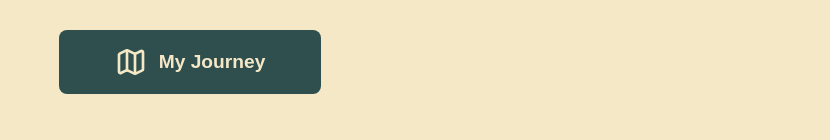
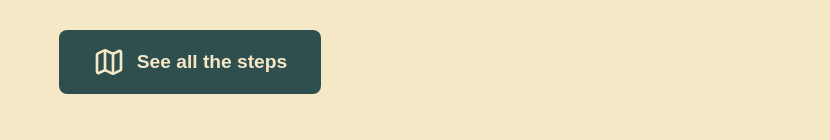
Before and after one commit to catancs/app-healthcare-elder-refugee, a React (Vite) app: page /gp-guidance in a window 1280 px wide. Shown: the part 332-472 px from the top of the page, without its empty margins (450-1280 px from the left). Built offline with nearby package versions, Linux system fonts and the light colour scheme.

Commit message:
addressed feedback task2: added journey button on SymptiomLogedScreen for clarity; adjusted text on GPGuidance for clarity.

```diff
--- a/src/screens/GPGuidanceScreen.tsx
+++ b/src/screens/GPGuidanceScreen.tsx
@@ -46,7 +46,7 @@ const GPGuidanceScreen: React.FC = () => {
       </div>
       <button className={sharedStyles.journeyButton} onClick={() => navigate('/journey-map')}>
         <Map size={32} />
-        <span>My Journey</span>
+        <span>See all the steps</span>
       </button>
       <button
         className={sharedStyles.primaryButton}
--- a/src/screens/SymptomLoggedScreen.tsx
+++ b/src/screens/SymptomLoggedScreen.tsx
@@ -1,9 +1,12 @@
 import React from 'react';
-import { CheckCircle } from 'lucide-react';
+import { useNavigate } from 'react-router-dom';
+import { CheckCircle, Map } from 'lucide-react';
 import ReadAloudButton from '../components/ReadAloudButton';
 import sharedStyles from '../styles/shared.module.css';
 
 const SymptomLoggedScreen: React.FC = () => {
+  const navigate = useNavigate();
+
   return (
     <>
       <ReadAloudButton />
@@ -13,6 +16,15 @@ const SymptomLoggedScreen: React.FC = () => {
         <p className={sharedStyles.description}>
           Your symptom has been saved. The next step is to contact your doctor (GP) for advice.
         </p>
+
+        <button
+          className={sharedStyles.journeyButton}
+          style={{ marginTop: '1rem', maxWidth: 260 }}
+          onClick={() => navigate('/journey-map')}
+        >
+          <Map size={24} />
+          <span>See all the steps</span>
+        </button>
       </div>
     </>
   );
```
